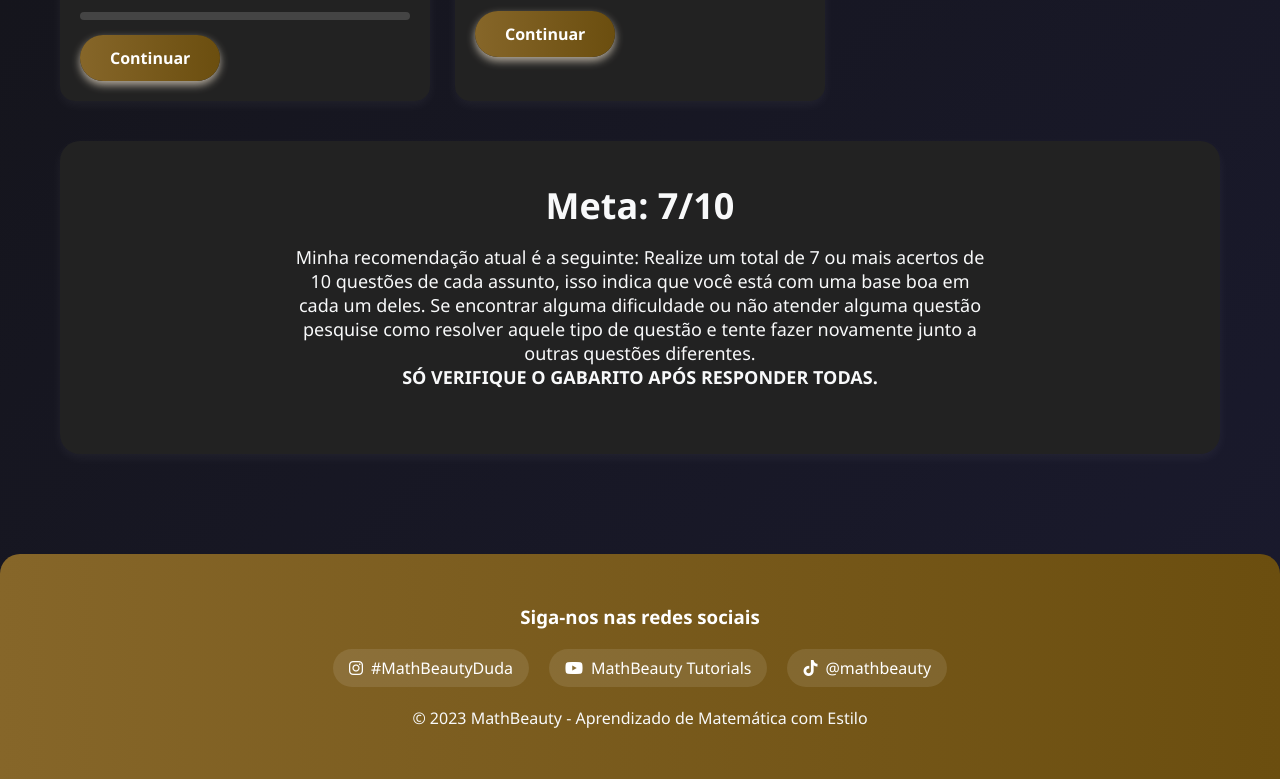
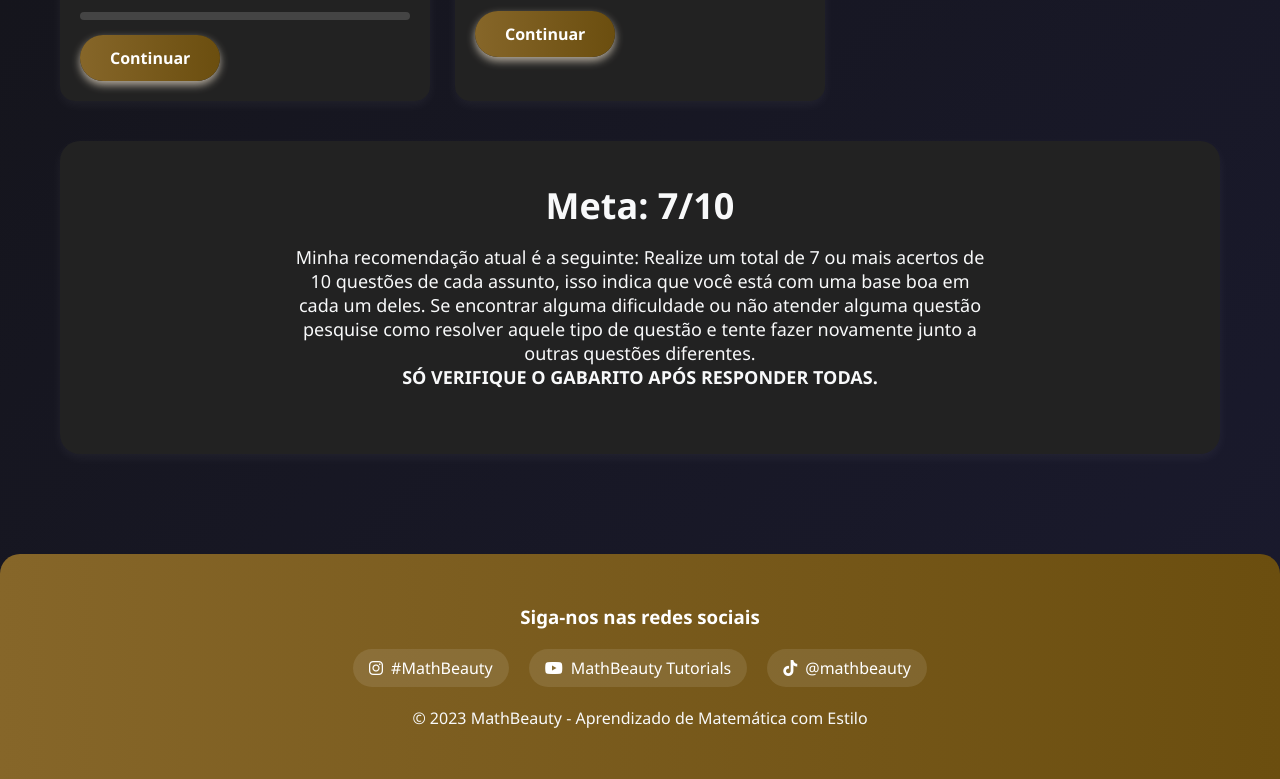
Before and after one commit to bio13/Math, a plain HTML site: page index.html in a window 1280 px wide. Shown: the part 1251-2030 px from the top of the page. Drawn offline with Linux system fonts and the light colour scheme.

Commit message:
Update index.html

```diff
--- a/index.html
+++ b/index.html
@@ -309,7 +309,7 @@
         <div class="container">
             <h3>Siga-nos nas redes sociais</h3>
             <div class="social-icons">
-                <a href="#"><i class="fab fa-instagram"></i> #MathBeautyDuda</a>
+                <a href="#"><i class="fab fa-instagram"></i> #MathBeauty</a>
                 <a href="#"><i class="fab fa-youtube"></i> MathBeauty Tutorials</a>
                 <a href="#"><i class="fab fa-tiktok"></i> @mathbeauty</a>
             </div>
@@ -320,4 +320,5 @@
     <script src="script.js"></script>
 </body>
 
+
 </html>
```
